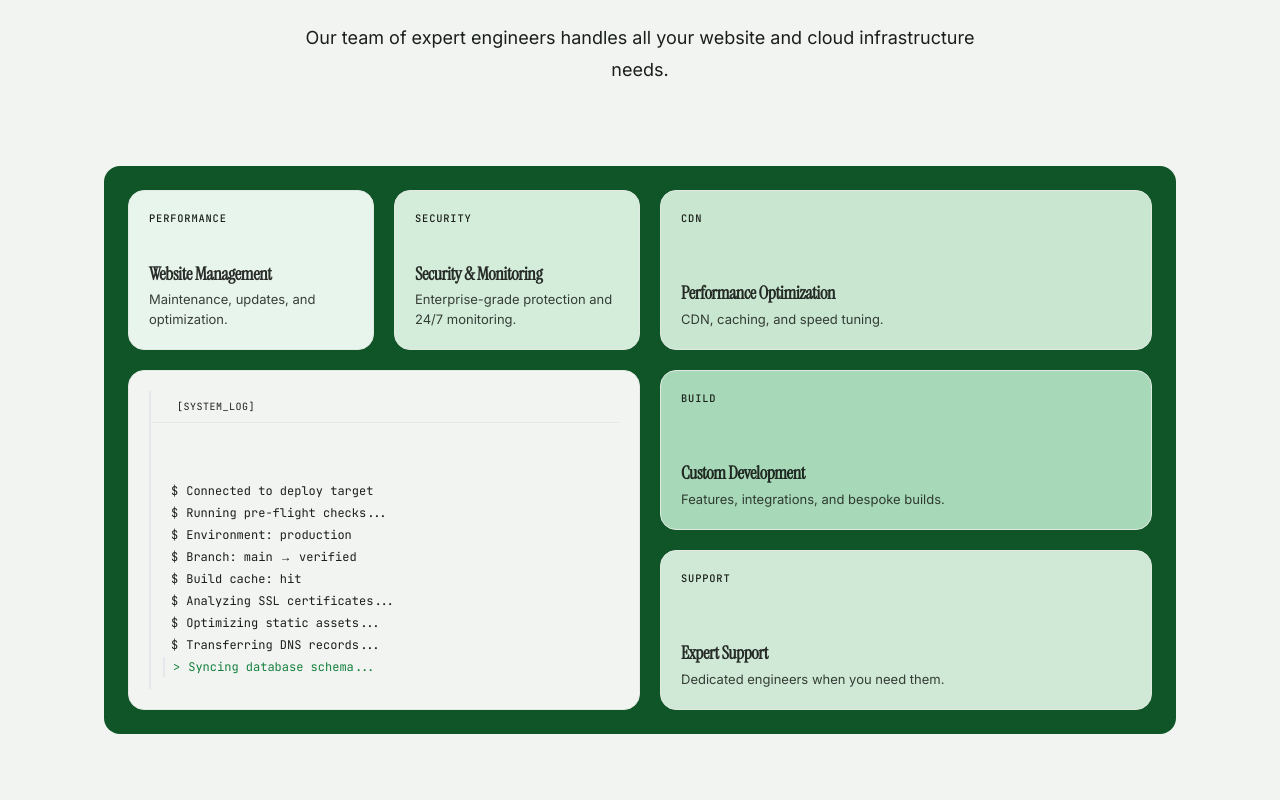
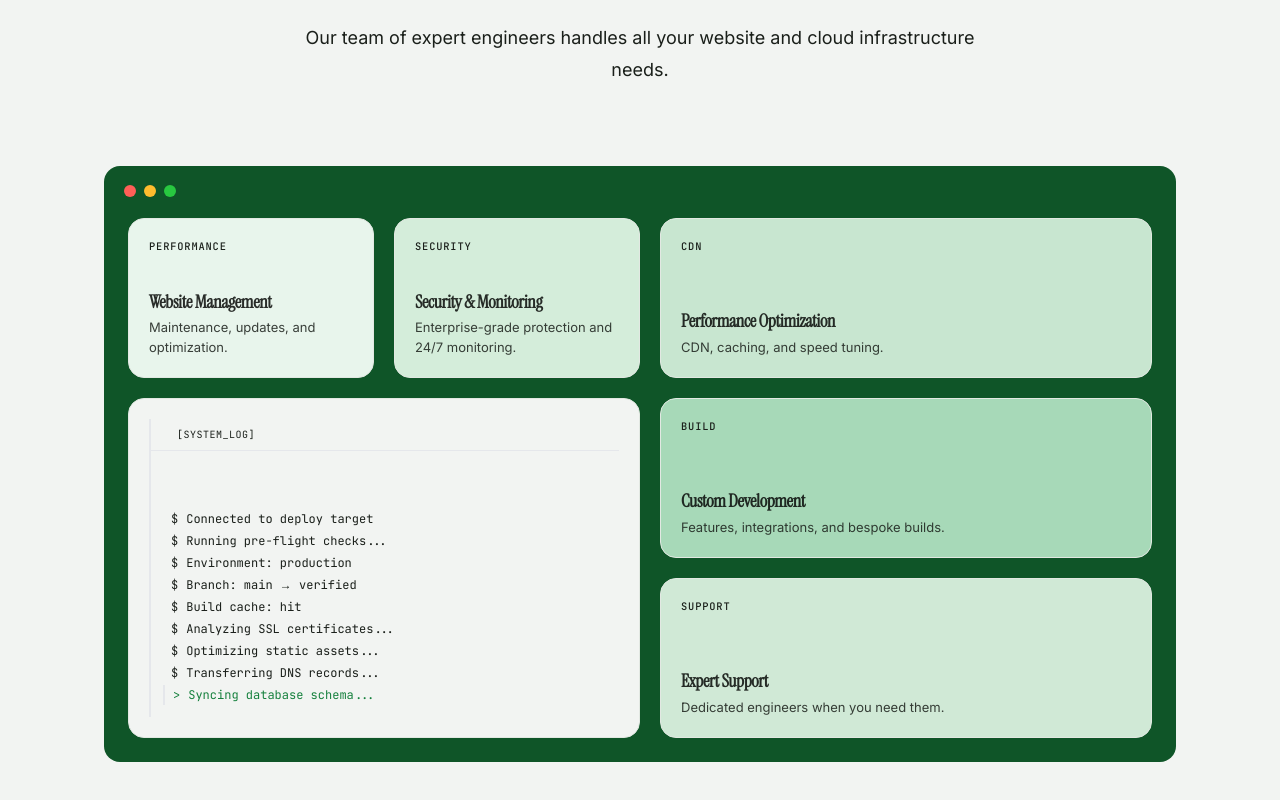
Before and after one commit to dfalt0/website-agency, a Next.js app: page / in a window 1280 px wide. Shown: the part 1303-2103 px from the top of the page. Built offline with nearby package versions, Linux system fonts and the light colour scheme.

Commit message:
new creative stuff with bento section

```diff
--- a/components/sections/BentoFeatures.tsx
+++ b/components/sections/BentoFeatures.tsx
@@ -123,11 +123,36 @@ export default function BentoFeatures() {
           </p>
         </div>
 
-        {/* Bento tray: System Log bottom-left (large slot), 5 benefit cards */}
+        {/* Bento tray: macOS-style window with traffic lights, then cards */}
         <div
-          className="rounded-2xl p-4 md:p-5 lg:p-6"
+          className="rounded-2xl overflow-hidden"
           style={{ backgroundColor: BENTO_TRAY_BG }}
         >
+          {/* macOS-style title bar with close / minimize / maximize */}
+          <div
+            className="flex items-center gap-2 px-4 pt-3 pb-1.5 md:px-5 md:pt-4"
+            style={{ minHeight: "40px" }}
+          >
+            <button
+              type="button"
+              aria-label="Close"
+              className="h-3 w-3 rounded-full border-0 transition-opacity hover:opacity-90 focus:outline-none focus-visible:ring-2 focus-visible:ring-white/50 focus-visible:ring-offset-2 focus-visible:ring-offset-[#0f5528]"
+              style={{ backgroundColor: "#ff5f57" }}
+            />
+            <button
+              type="button"
+              aria-label="Minimize"
+              className="h-3 w-3 rounded-full border-0 transition-opacity hover:opacity-90 focus:outline-none focus-visible:ring-2 focus-visible:ring-white/50 focus-visible:ring-offset-2 focus-visible:ring-offset-[#0f5528]"
+              style={{ backgroundColor: "#febc2e" }}
+            />
+            <button
+              type="button"
+              aria-label="Maximize"
+              className="h-3 w-3 rounded-full border-0 transition-opacity hover:opacity-90 focus:outline-none focus-visible:ring-2 focus-visible:ring-white/50 focus-visible:ring-offset-2 focus-visible:ring-offset-[#0f5528]"
+              style={{ backgroundColor: "#28c840" }}
+            />
+          </div>
+          <div className="p-4 pt-2 md:p-5 md:pt-2 lg:p-6 lg:pt-3">
           <MagicBento
             cards={bentoCards}
             textAutoHide={true}
@@ -142,6 +167,7 @@ export default function BentoFeatures() {
             glowColor="34, 197, 94"
             disableAnimations={false}
           />
+          </div>
         </div>
       </div>
     </section>
--- a/components/ui/MagicBento.tsx
+++ b/components/ui/MagicBento.tsx
@@ -30,11 +30,11 @@ const createParticleElement = (
   el.className = "particle";
   el.style.cssText = `
     position: absolute;
-    width: 4px;
-    height: 4px;
+    width: 8px;
+    height: 8px;
     border-radius: 50%;
     background: rgba(${color}, 1);
-    box-shadow: 0 0 6px rgba(${color}, 0.6);
+    box-shadow: 0 0 16px rgba(${color}, 0.95), 0 0 6px rgba(${color}, 0.8);
     pointer-events: none;
     z-index: 100;
     left: ${x}px;
@@ -155,7 +155,7 @@ const ParticleCard = ({
         });
 
         gsap.to(clone, {
-          opacity: 0.3,
+          opacity: 0.75,
           duration: 1.5,
           ease: "power2.inOut",
           repeat: -1,
```
